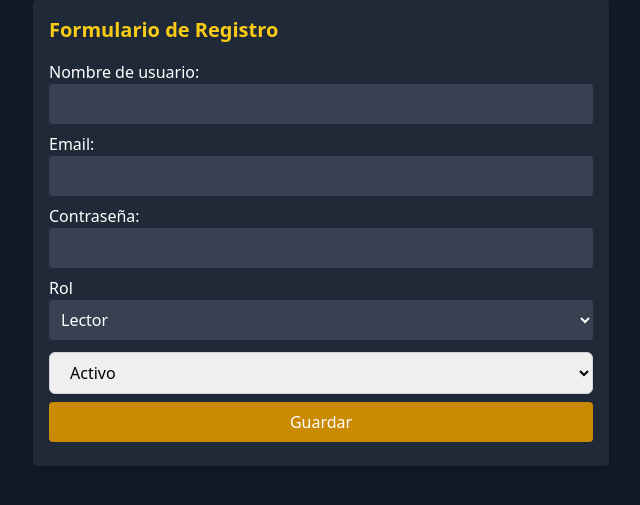
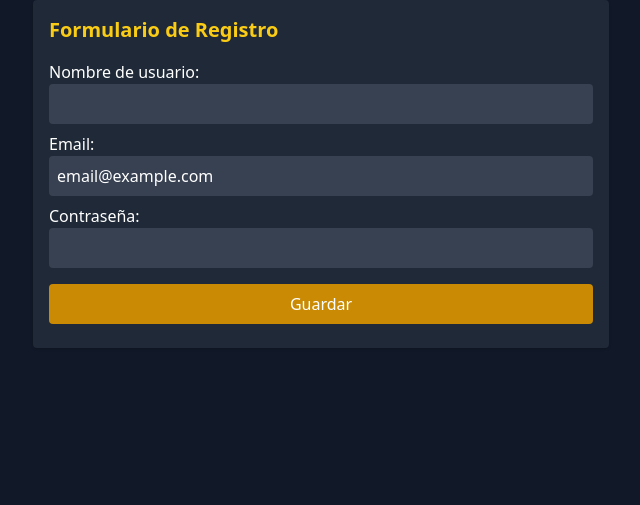
Before and after one commit to daferpe2/proy_blog_seguirad, a FastAPI app: template app/templates/formulario_registro.html in a window 1280 px wide. Shown: the top 505 px of the page, without its empty margins (319-959 px from the left). Run offline with FastAPI, Linux system fonts and the light colour scheme; the template is opened without the code that fills it, so the values that code supplies are empty; some libraries are stand-ins or nearby versions.

Commit message:
Update formulario_registro.html
Cambios de actualización en formulario de registro

```diff
--- a/app/templates/formulario_registro.html
+++ b/app/templates/formulario_registro.html
@@ -18,26 +18,10 @@
         <input type="text" name="name" id="name"  class="w-full p-2 rounded bg-gray-700 text-white mb-2" />
 
         <label class="block text-white">Email:</label>
-        <input type="email" name="email" id="email" class="w-full p-2 rounded bg-gray-700 text-white mb-2" />
+        <input type="email" name="email" value="email@example.com" id="email" class="w-full p-2 rounded bg-gray-700 text-white mb-2" />
 
         <label class="block text-white">Contraseña:</label>
         <input type="password" name="pass_hass" id="pass_hass" class="w-full p-2 rounded bg-gray-700 text-white mb-2" />
-
-
-        <label for="role" class="block text-white">Rol</label>
-        <select id="role" name="role"
-                class="w-full p-2 rounded bg-gray-700 text-white mb-2 focus:ring-blue-500 focus:border-blue-500">
-        <option value="reader" >Lector</option>
-        <option value="admon">Administrador</option>
-        <option value="moderator">Moderator</option>
-        <option value="author">Autor</option>
-        </select>
-
-        <select id="is_active" name="is_active"
-        class="mt-1 block w-full px-4 py-2 border border-gray-300 rounded-md shadow-sm text-black focus:ring-blue-500 focus:border-blue-500">
-        <option value="true">Activo</option>
-        <option value="false" >Inactivo</option>
-        </select>
 
         <button type="submit" class="mt-2 w-full bg-yellow-600 text-white py-2 px-4 rounded hover:bg-yellow-700 transition">Guardar</button>
     </form>
```
